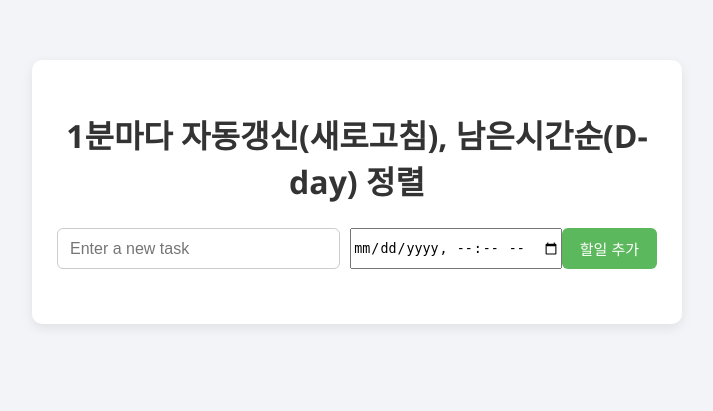
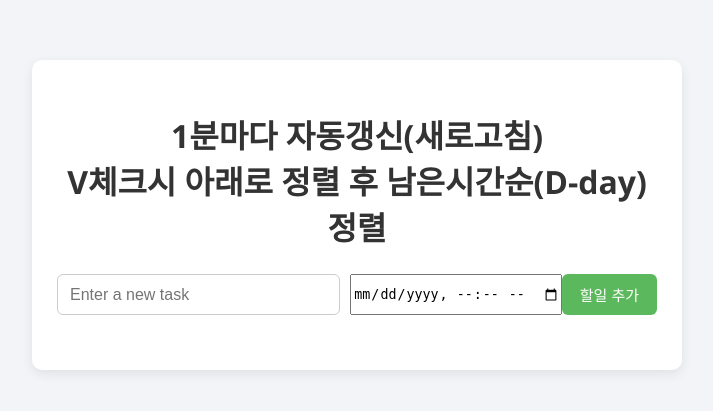
Before and after one commit to skymoon7337/LikeLionClass, a Spring Boot app: page / in a window 1280 px wide. Shown: the top 411 px of the page, without its empty margins (283-996 px from the left). Run offline with Spring Boot 4, Linux system fonts and the light colour scheme.

Commit message:
boolean before dday

```diff
--- a/src/main/resources/templates/todolist.html
+++ b/src/main/resources/templates/todolist.html
@@ -8,7 +8,7 @@
 </head>
 <body>
 <div class="container">
-    <h1>1분마다 자동갱신(새로고침), 남은시간순(D-day) 정렬</h1>
+    <h1> 1분마다 자동갱신(새로고침)<br>V체크시 아래로 정렬 후 남은시간순(D-day) 정렬</h1>
 
     <form th:action="@{/todos}" method="post">
         <input type="text" name="task" placeholder="Enter a new task" required/>
```
